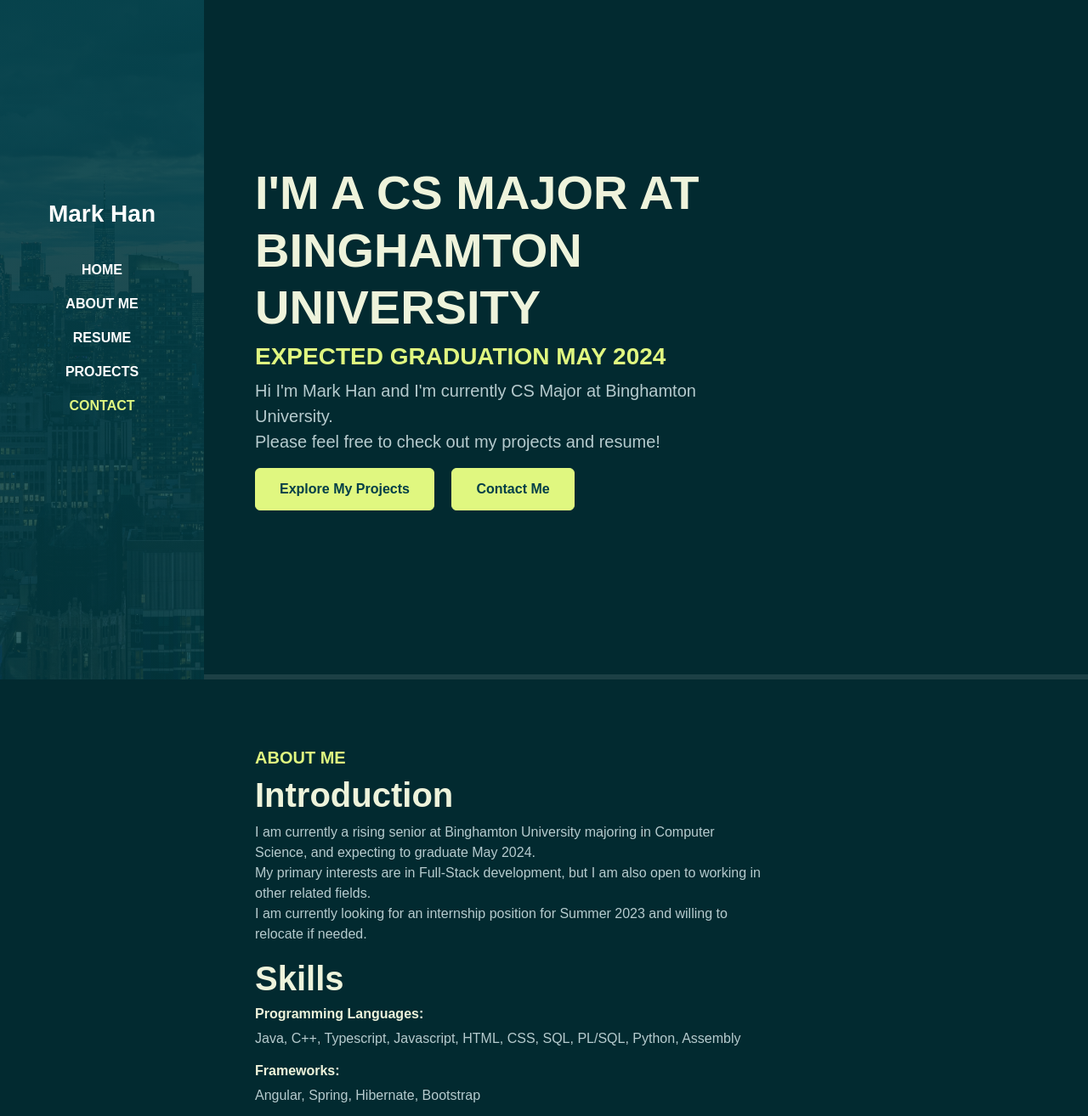
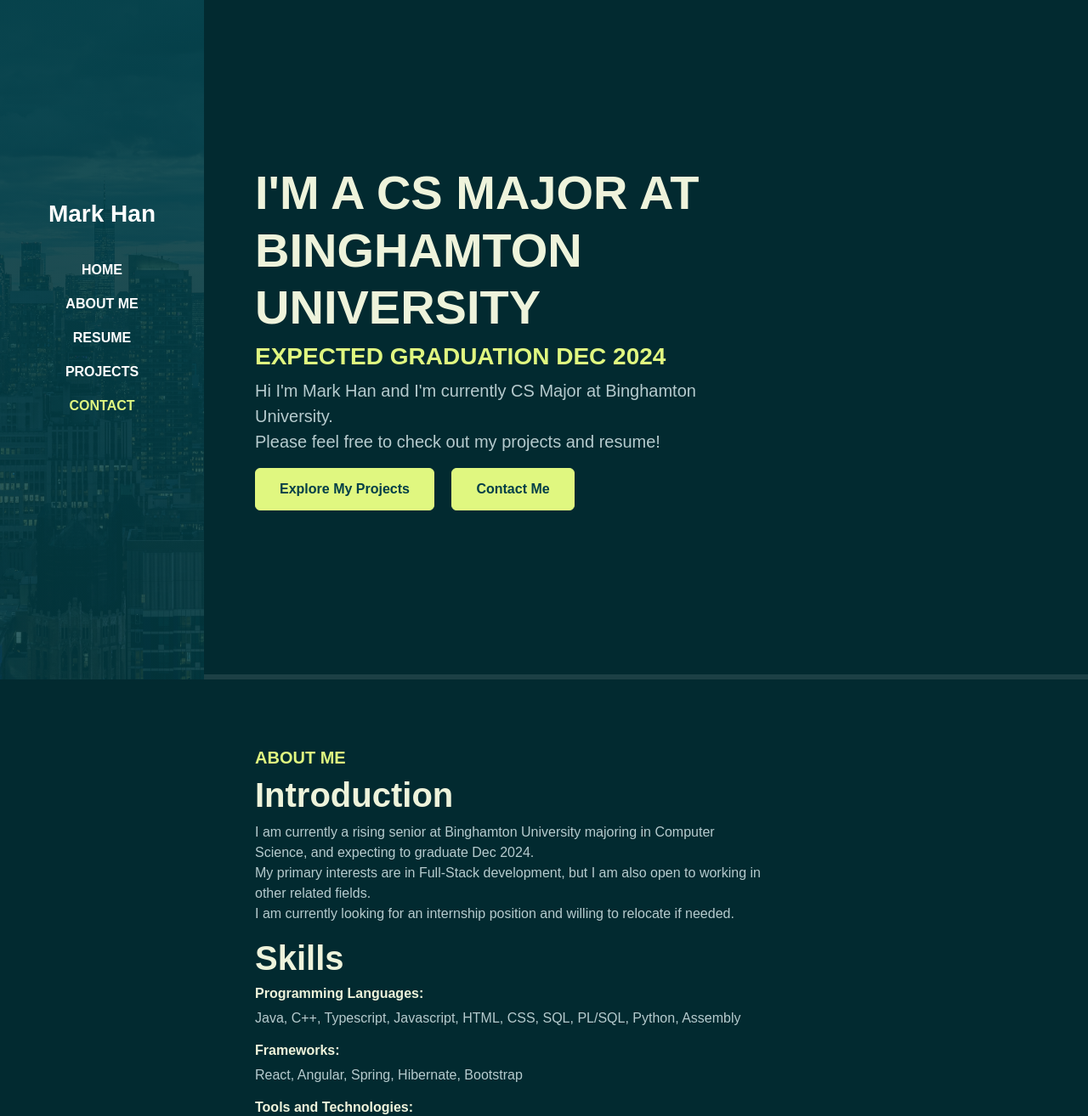
Before and after one commit to markhan01/Personal-Website, a plain HTML site: page index.html in a window 1280 px wide. Shown: the top 1314 px of the page at 85% size. Drawn offline with Linux system fonts and the light colour scheme; a web font is replaced by a local one.

Commit message:
updated info

```diff
--- a/index.html
+++ b/index.html
@@ -64,7 +64,7 @@
                 <div class="row">
                     <div class="col-lg-8">
                         <h1 class="display-4 fw-bold" data-aos="fade-up">I'M A CS MAJOR AT BINGHAMTON UNIVERSITY</h1>
-                        <h3 class="text-brand" data-aos="fade-up">EXPECTED GRADUATION MAY 2024</h3>
+                        <h3 class="text-brand" data-aos="fade-up">EXPECTED GRADUATION DEC 2024</h3>
                         <p class="lead" data-aos="fade-up" data-aos-delay="300">
                         Hi I'm Mark Han and I'm currently CS Major at Binghamton University.
                         <br>
@@ -91,17 +91,17 @@
                         <h5 class="text-brand">ABOUT ME</h5>
                         <h1>Introduction</h1>
                         <p>
-                        I am currently a rising senior at Binghamton University majoring in Computer Science, and expecting to graduate May 2024.
+                        I am currently a rising senior at Binghamton University majoring in Computer Science, and expecting to graduate Dec 2024.
                         <br>
                         My primary interests are in Full-Stack development, but I am also open to working in other related fields.
                         <br>
-                        I am currently looking for an internship position for Summer 2023 and willing to relocate if needed.
+                        I am currently looking for an internship position and willing to relocate if needed.
 
                         <h1>Skills</h1>
                         <h6>Programming Languages:</h6>
                         <p>Java, C++, Typescript, Javascript, HTML, CSS, SQL, PL/SQL, Python, Assembly</p>
                         <h6>Frameworks:</h6>
-                        <p>Angular, Spring, Hibernate, Bootstrap</p>
+                        <p>React, Angular, Spring, Hibernate, Bootstrap</p>
                         <h6>Tools and Technologies:</h6>
                         <p>Git, Eclipse, AWS, MongoDB, MySQL, Oracle, Maven, Thymeleaf, Postman, Bash, Excel</p>
 
@@ -128,7 +128,7 @@
                 <div class="row pb-5" data-aos="fade-up">
                     <div class="col-lg-8">
                         <h5 class="text-brand">RESUME</h5>
-                        <iframe src="./assets/images/Mark_Han_Resume.pdf" width="100%" height="1000px"></iframe>
+                        <iframe src="./assets/images/Resume_Mark_Han.pdf" width="100%" height="1000px"></iframe>
                     </div>
                 </div>
             </div>
```
Also changed, not shown: 1 other file.
